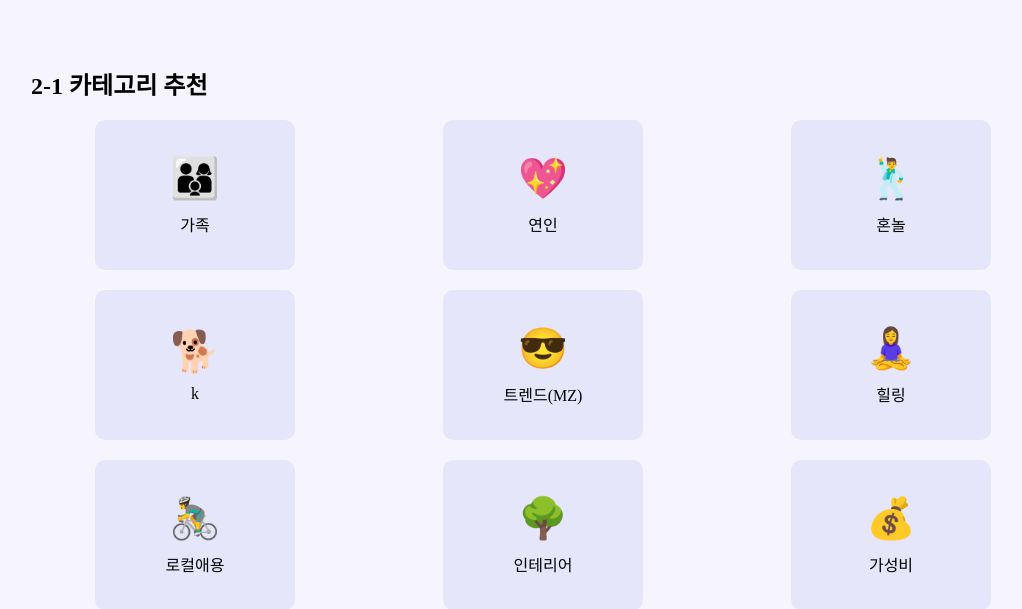
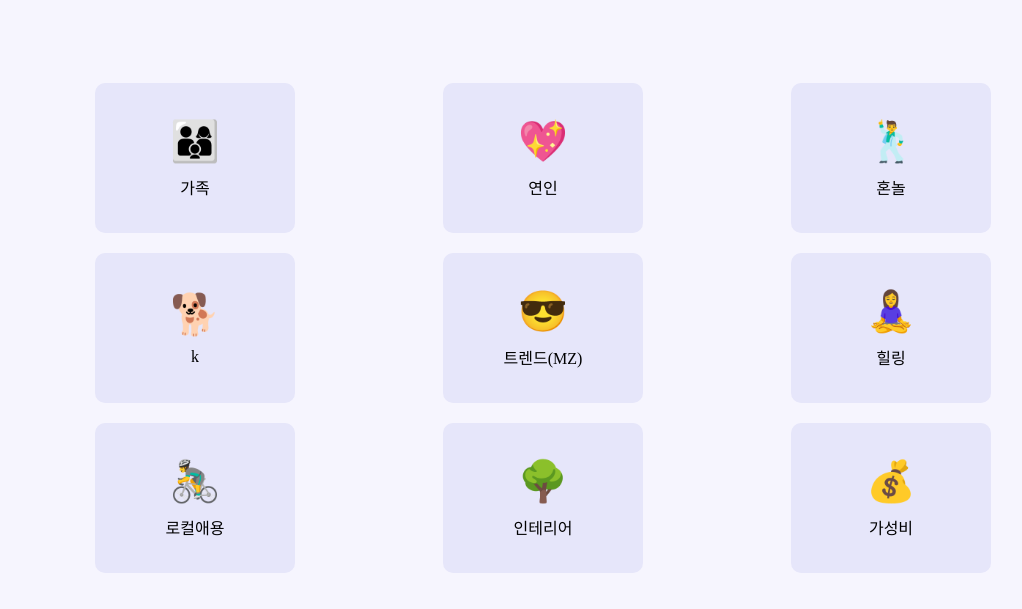
Before and after one commit to SeoulPOT/SeoulPOT, a Django app: template templates/category/category_choice.html in a window 1280 px wide. Shown: the part 72-681 px from the top of the page, without its empty margins (97-1119 px from the left). Run offline with Django 5.2, Linux system fonts and the light colour scheme; the template is opened without the code that fills it, so the values that code supplies are empty; some web fonts are replaced.

Commit message:
category html일부수정

```diff
--- a/templates/category/category_choice.html
+++ b/templates/category/category_choice.html
@@ -5,7 +5,6 @@
 {% block content %}
 <main id="category-container">
     <section class="category-selection">
-        <h1>2-1 카테고리 추천</h1>
         <div class="category-grid">
             <div class="category-item">
                 <button onclick="setCategoryAndRedirect('ph01')">
```
Also changed, not shown: category/urls.py (+0 -9 lines).
